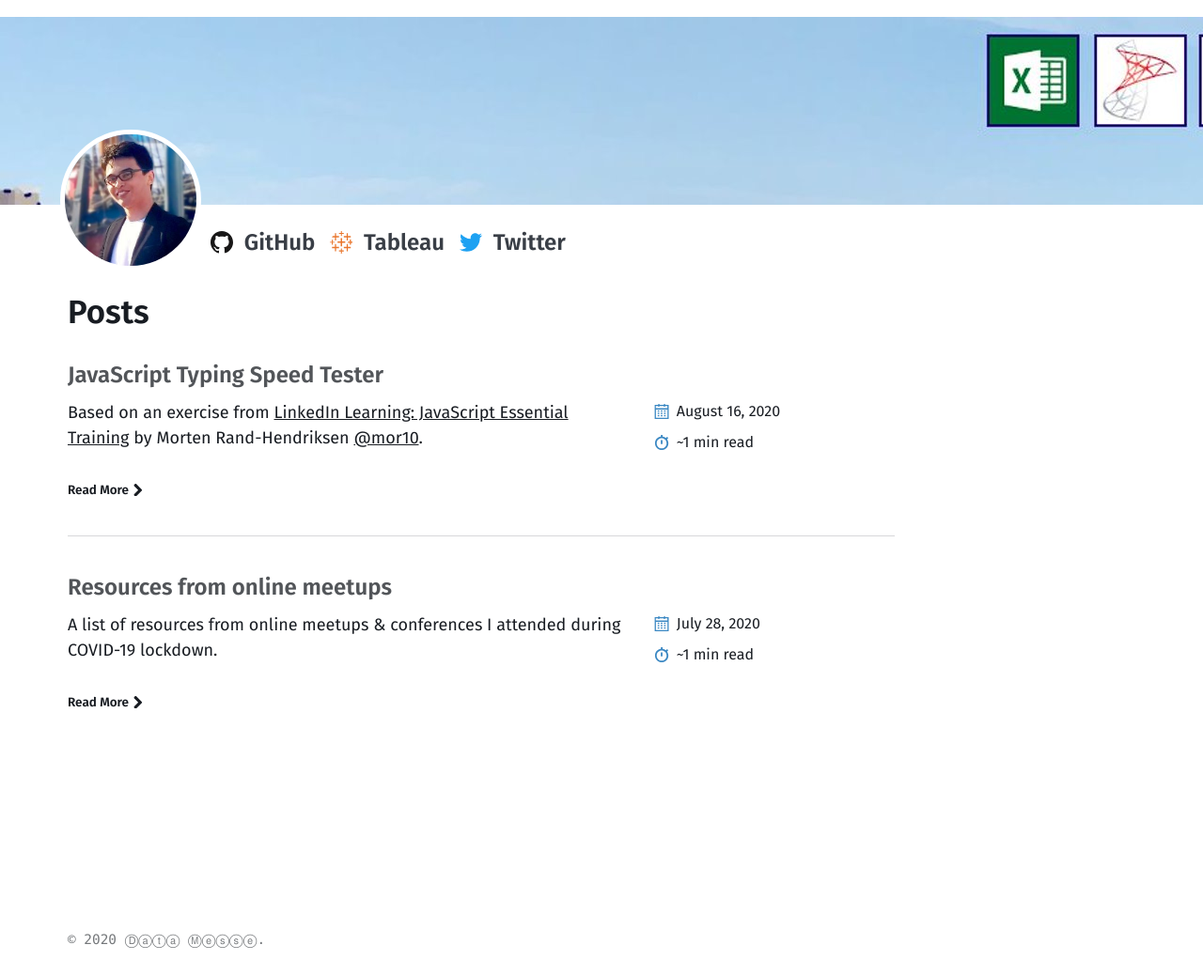
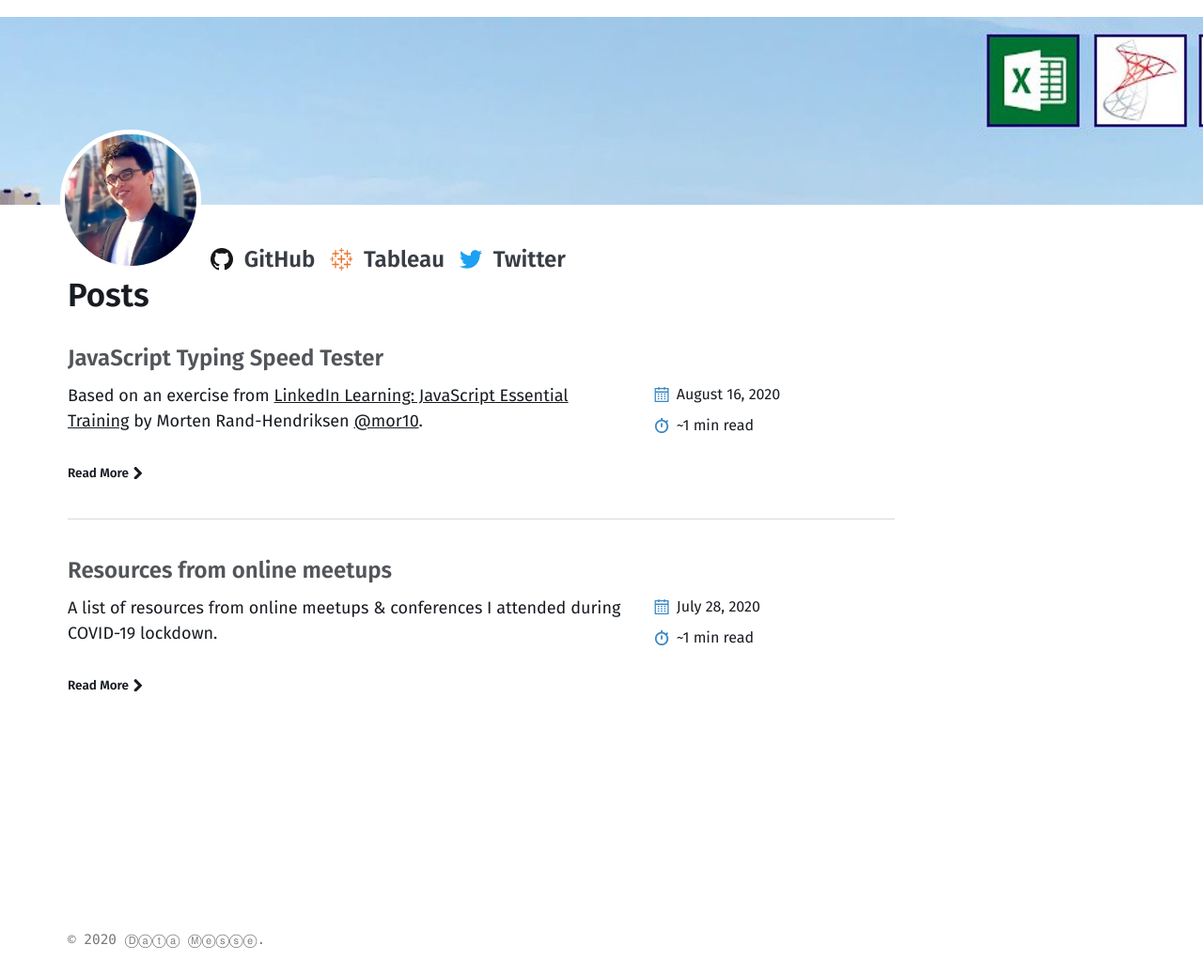
Before and after one commit to datamesse/blog, a Jekyll site: the page built from index.md, in a window 1280 px wide. Shown: the whole page at 94% size. Built offline with Jekyll 4.4.1, drawn with Linux system fonts in a browser that asks for light colours.

Commit message:
Update CSS

```diff
--- a/_sass/basically-basic/_global.scss
+++ b/_sass/basically-basic/_global.scss
@@ -15,7 +15,7 @@
   left: 0px;
 }
 .page-content{
-  padding-top: 240px;
+  margin-top: 240px;
 }
 
 .site-title {
--- a/_sass/basically-basic/_sidebar.scss
+++ b/_sass/basically-basic/_sidebar.scss
@@ -114,7 +114,7 @@
 
 .contact-list {
   @include fluid-type($min-vw, $max-vw, 18px, 24px);
-  margin-top: 6rem;
+  margin-top: 7rem;
   margin-bottom: 0rem;
   margin-left: $site-image-width;
 
```
